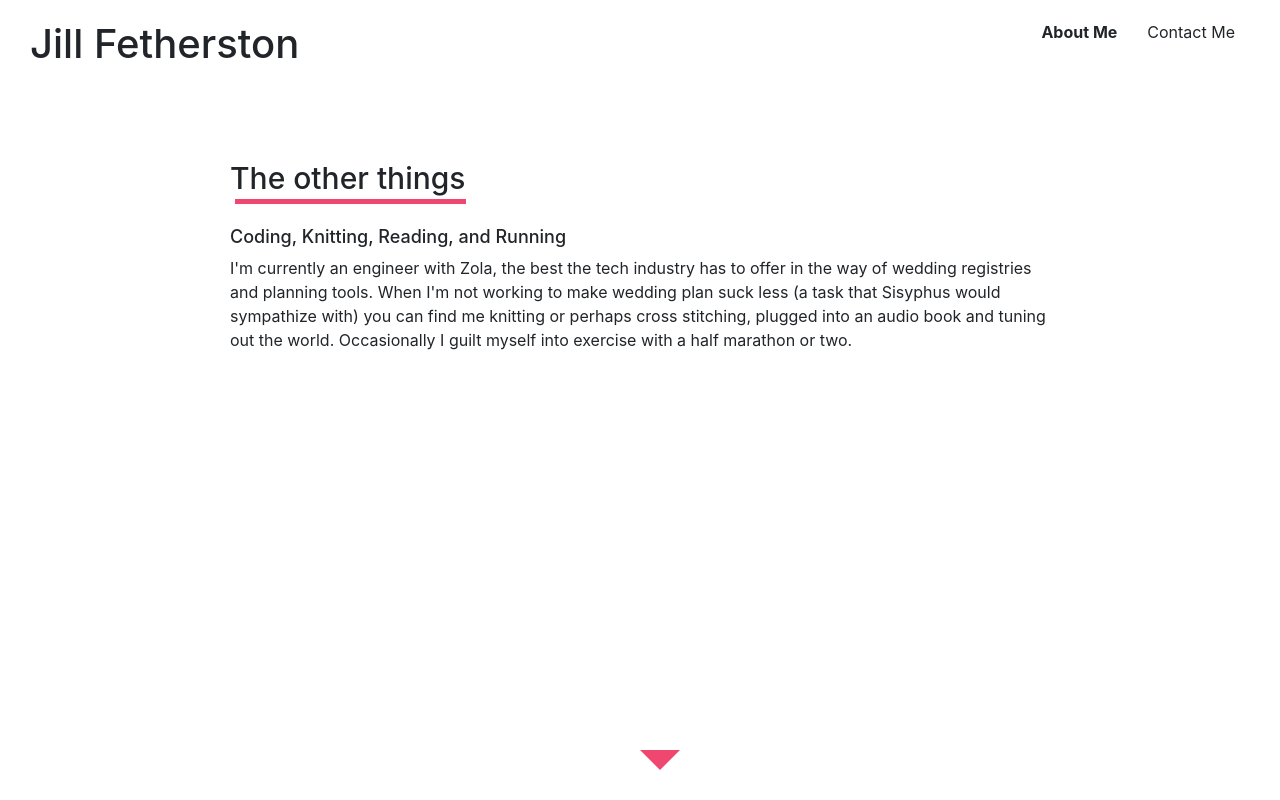
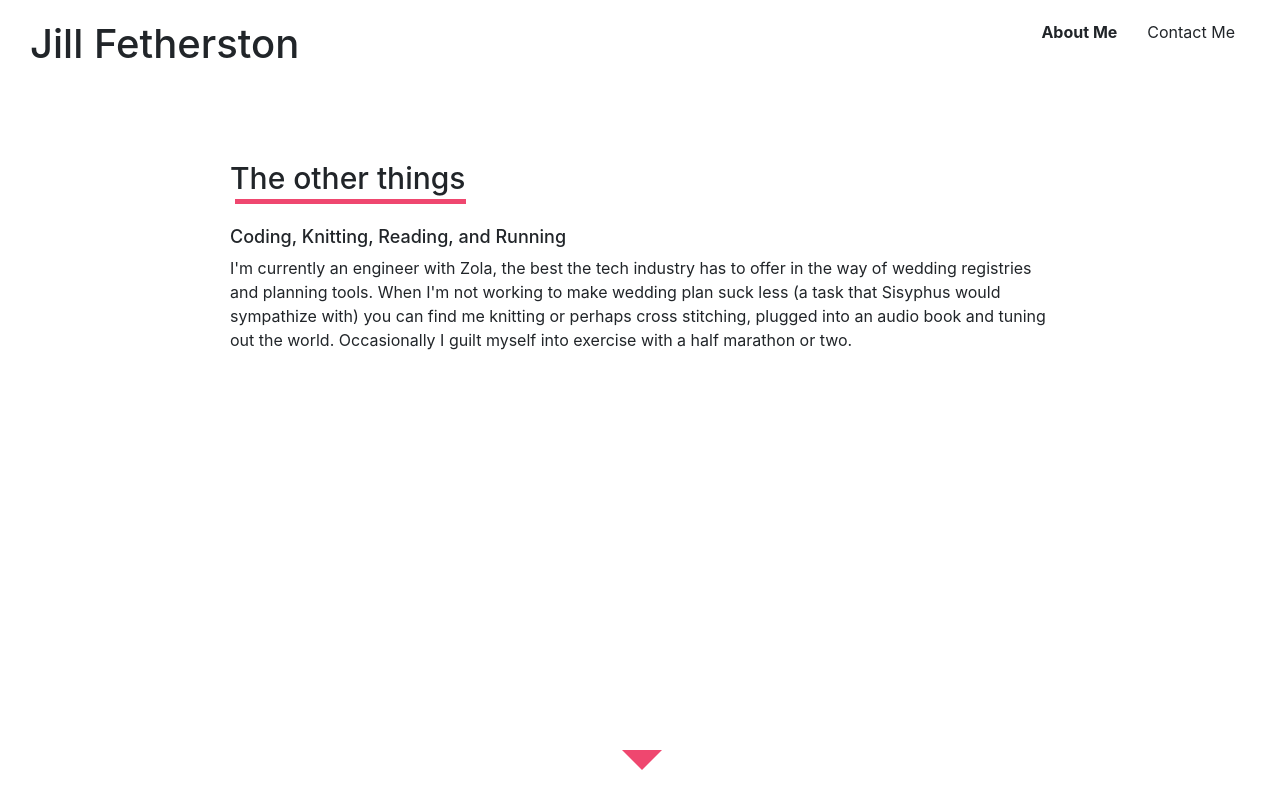
Before and after one commit to 12Noone/jfetherston-dot-com, a React app in the folder react-ui/: page / in a window 1280 px wide. Shown: the top 800 px of the page. Built offline with nearby package versions, Linux system fonts and the light colour scheme.

Commit message:
centering arrow

```diff
--- a/react-ui/src/stylesheets/InfoPanel.less
+++ b/react-ui/src/stylesheets/InfoPanel.less
@@ -33,7 +33,7 @@
         transition: transform .25s ease-in;
         width: 0;
         height: 0;
-        left: 0;
+        left: -18px;
         right: 0;
         top: 0;
         bottom: 0;
```
